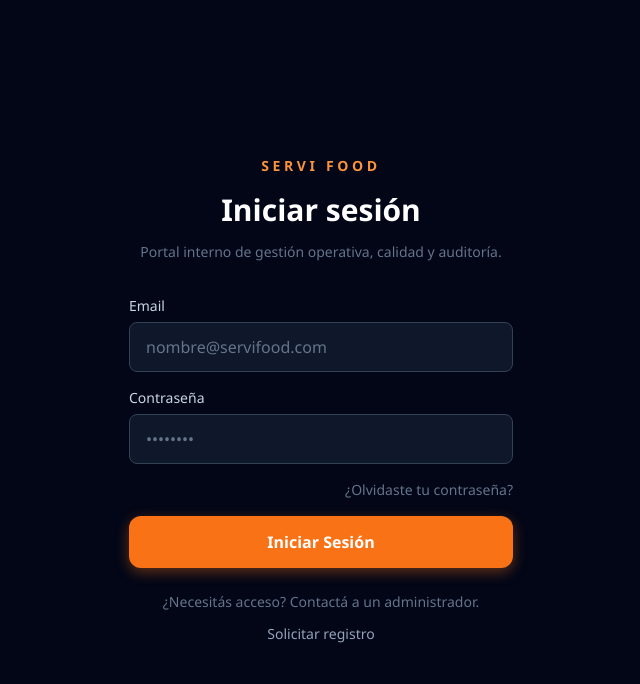
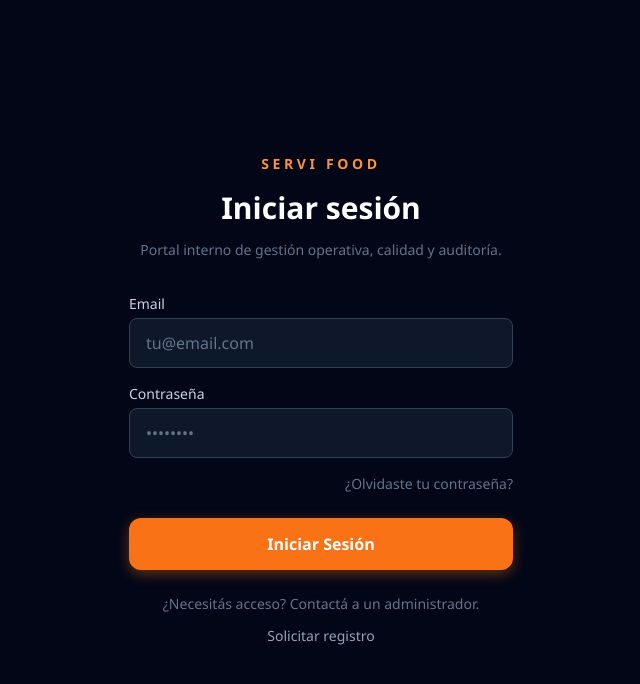
Before and after one commit to AgustinWojtyszyn/analisis_app_servifood, a React (Vite) app in the folder frontend/: page / in a window 1280 px wide. Shown: the top 684 px of the page, without its empty margins (319-959 px from the left). Built offline with nearby package versions, Linux system fonts and the light colour scheme; no server answers.

Commit message:
mejoras de landing page

```diff
--- a/frontend/src/App.jsx
+++ b/frontend/src/App.jsx
@@ -530,6 +530,10 @@ function PublicApp({ onLoginSuccess }) {
 export default function App() {
   const { user, login, logout, loading, isPasswordRecovery } = useAuth();
   const isResetPasswordRoute = window.location.pathname === '/reset-password';
+  const handleLoginSuccess = (nextUser) => {
+    window.history.replaceState({}, '', sectionPathMap.panel);
+    login(nextUser);
+  };
 
   if (loading) {
     return (
@@ -546,7 +550,7 @@ export default function App() {
     <ThemeProvider theme={appTheme}>
       <CssBaseline />
       {(isResetPasswordRoute || isPasswordRecovery || !user)
-        ? <PublicApp onLoginSuccess={login} />
+        ? <PublicApp onLoginSuccess={handleLoginSuccess} />
         : <MainApp user={user} onLogout={logout} />}
     </ThemeProvider>
   );
--- a/frontend/src/components/LoginForm.jsx
+++ b/frontend/src/components/LoginForm.jsx
@@ -121,6 +121,7 @@ export default function LoginForm({ onLoginSuccess, initialMode = 'login', onSwi
       return;
     }
 
+    window.history.replaceState({}, '', '/inicio');
     onLoginSuccess(mapSupabaseUser(data.session.user));
   };
 
@@ -140,7 +141,10 @@ export default function LoginForm({ onLoginSuccess, initialMode = 'login', onSwi
       throw signInError;
     }
 
-    onLoginSuccess(mapSupabaseUser(data.user));
+    if (data?.user) {
+      window.history.replaceState({}, '', '/inicio');
+      onLoginSuccess(mapSupabaseUser(data.user));
+    }
   };
 
   const handleResendConfirmation = async () => {
@@ -250,11 +254,11 @@ export default function LoginForm({ onLoginSuccess, initialMode = 'login', onSwi
           </div>
         )}
 
-        <form className="space-y-4" onSubmit={handleSubmit}>
+        <form onSubmit={handleSubmit}>
           {isRegister && (
-            <label className="block">
-              <span className="mb-1.5 block text-sm font-medium text-slate-300">Nombre</span>
-              <span className="relative block">
+            <div className="mb-4 flex flex-col gap-1">
+              <label className="text-sm font-medium text-slate-300">Nombre</label>
+              <div className="relative">
                 <FieldIcon>
                   <User size={18} aria-hidden="true" />
                 </FieldIcon>
@@ -268,12 +272,12 @@ export default function LoginForm({ onLoginSuccess, initialMode = 'login', onSwi
                   className="w-full rounded-xl border border-slate-700 bg-slate-900 px-4 py-3 pl-10 text-white transition-all placeholder:text-slate-500 focus:border-orange-500 focus:outline-none focus:ring-1 focus:ring-orange-500 disabled:cursor-not-allowed disabled:opacity-60"
                   placeholder="Tu nombre"
                 />
-              </span>
-            </label>
+              </div>
+            </div>
           )}
 
-          <label className="block">
-            <span className="mb-1.5 block text-sm font-medium text-slate-300">Email</span>
+          <div className="flex flex-col gap-1 mb-4">
+            <label className="text-sm font-medium text-slate-300">Email</label>
             <input
               type="email"
               value={email}
@@ -282,12 +286,12 @@ export default function LoginForm({ onLoginSuccess, initialMode = 'login', onSwi
               required
               autoComplete="email"
               className="w-full bg-slate-900 border border-slate-700 text-white placeholder-slate-500 rounded-lg px-4 py-3 focus:outline-none focus:border-orange-500 focus:ring-1 focus:ring-orange-500 disabled:cursor-not-allowed disabled:opacity-60"
-              placeholder="nombre@servifood.com"
+              placeholder="tu@email.com"
             />
-          </label>
+          </div>
 
-          <label className="block">
-            <span className="mb-1.5 block text-sm font-medium text-slate-300">Contraseña</span>
+          <div className="flex flex-col gap-1 mb-4">
+            <label className="text-sm font-medium text-slate-300">Contraseña</label>
             <input
               type="password"
               value={password}
@@ -298,7 +302,7 @@ export default function LoginForm({ onLoginSuccess, initialMode = 'login', onSwi
               className="w-full bg-slate-900 border border-slate-700 text-white placeholder-slate-500 rounded-lg px-4 py-3 focus:outline-none focus:border-orange-500 focus:ring-1 focus:ring-orange-500 disabled:cursor-not-allowed disabled:opacity-60"
               placeholder="••••••••"
             />
-          </label>
+          </div>
 
           {!isRegister && (
             <div className="flex justify-end">
```
Also changed, not shown: 1 other file (tests, documents, lock files or other folders).
